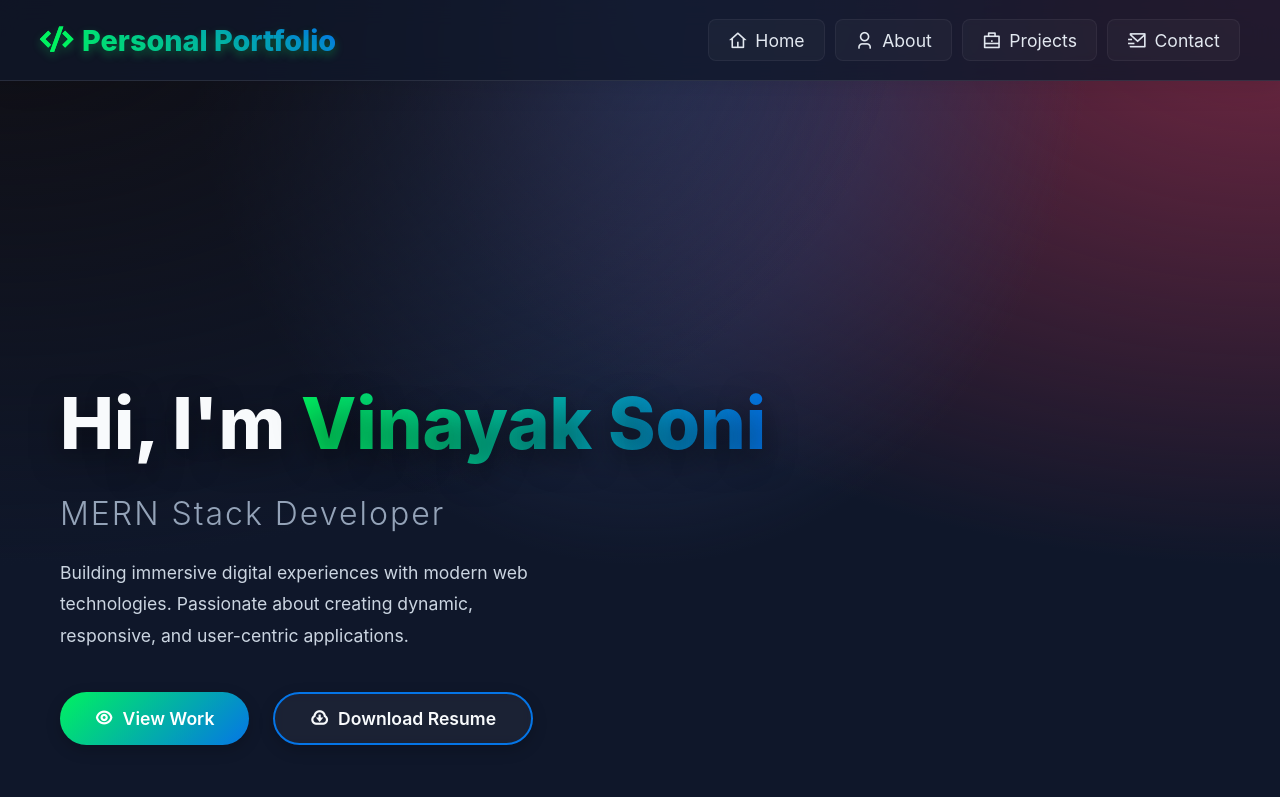
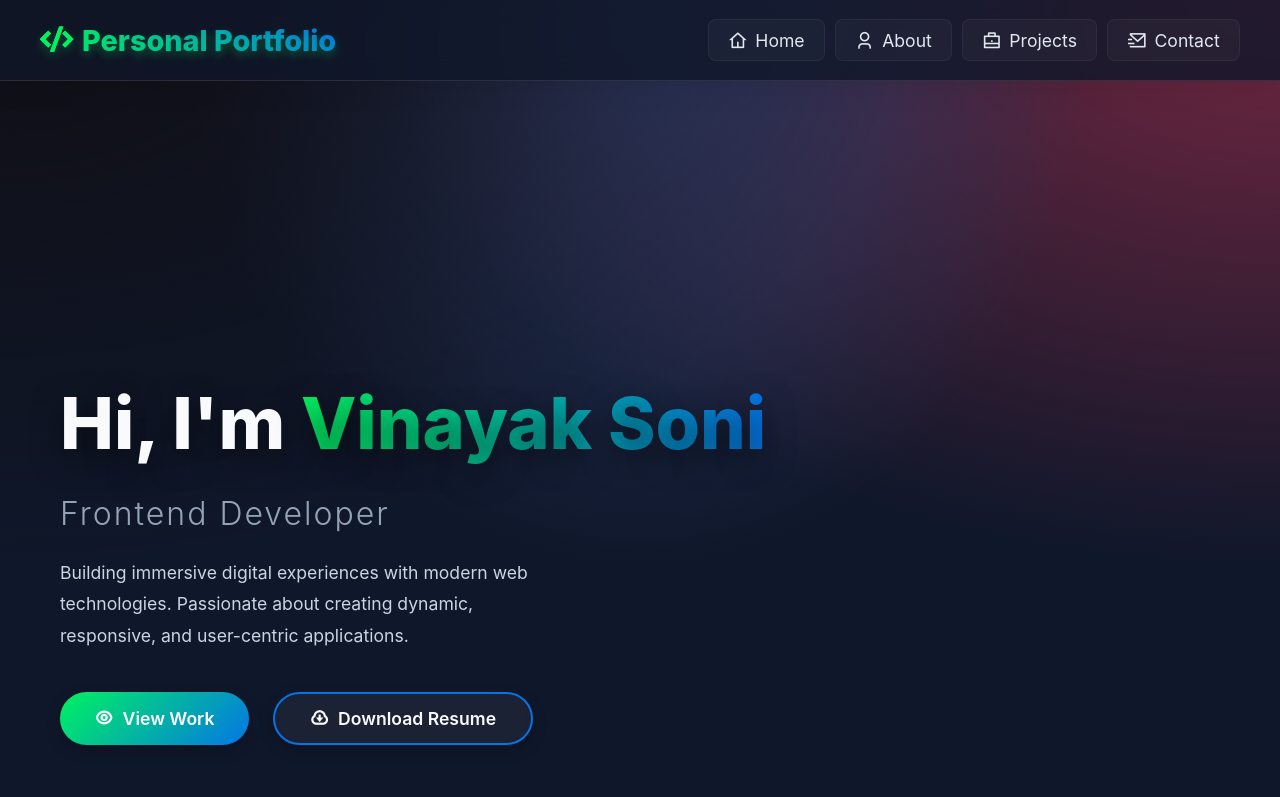
Before and after one commit to vinayak-boot/FUTURE_FS_01, a React (Vite) app in the folder client/: page / in a window 1280 px wide. Shown: the top 797 px of the page. Built offline with nearby package versions, Linux system fonts and the light colour scheme.

Commit message:
Change title from MERN Stack Developer to Frontend Developer

```diff
--- a/client/index.html
+++ b/client/index.html
@@ -7,14 +7,14 @@
   <meta name="viewport" content="width=device-width, initial-scale=1.0" />
   <link href="https://cdn.jsdelivr.net/npm/remixicon@3.5.0/fonts/remixicon.css" rel="stylesheet">
   <meta name="description"
-    content="Vinayak Soni - MERN Stack Developer Portfolio. View my projects, skills, and resume." />
+    content="Vinayak Soni - Frontend Developer Portfolio. View my projects, skills, and resume." />
   <meta name="keywords" content="MERN Stack, React, Node.js, MongoDB, Web Developer, Portfolio, Vinayak Soni" />
   <meta name="author" content="Vinayak Soni" />
 
   <!-- Open Graph / Facebook -->
   <meta property="og:type" content="website" />
   <meta property="og:url" content="https://vinayak-boot.github.io/FUTURE_FS_01/" />
-  <meta property="og:title" content="Vinayak Soni | MERN Stack Developer" />
+  <meta property="og:title" content="Vinayak Soni | Frontend Developer" />
   <meta property="og:description"
     content="Vinayak Soni - MERN Stack Developer Portfolio. View my projects, skills, and resume." />
   <meta property="og:image" content="https://vinayak-boot.github.io/FUTURE_FS_01/profile.jpg" />
@@ -22,12 +22,12 @@
   <!-- Twitter -->
   <meta property="twitter:card" content="summary_large_image" />
   <meta property="twitter:url" content="https://vinayak-boot.github.io/FUTURE_FS_01/" />
-  <meta property="twitter:title" content="Vinayak Soni | MERN Stack Developer" />
+  <meta property="twitter:title" content="Vinayak Soni | Frontend Developer" />
   <meta property="twitter:description"
     content="Vinayak Soni - MERN Stack Developer Portfolio. View my projects, skills, and resume." />
   <meta property="twitter:image" content="https://vinayak-boot.github.io/FUTURE_FS_01/profile.jpg" />
 
-  <title>Vinayak Soni | MERN Stack Developer</title>
+  <title>Vinayak Soni | Frontend Developer</title>
 </head>
 
 <body>
--- a/client/src/components/Hero.jsx
+++ b/client/src/components/Hero.jsx
@@ -9,7 +9,7 @@ const Hero = () => {
                     <h1 className="hero-title">
                         Hi, I'm <span className="highlight">Vinayak Soni</span>
                     </h1>
-                    <p className="hero-subtitle">MERN Stack Developer</p>
+                    <p className="hero-subtitle">Frontend Developer</p>
                     <p className="hero-desc">
                         Building immersive digital experiences with modern web technologies.
                         Passionate about creating dynamic, responsive, and user-centric applications.
```
Also changed, not shown: 2 other files (tests, documents, lock files or other folders).
